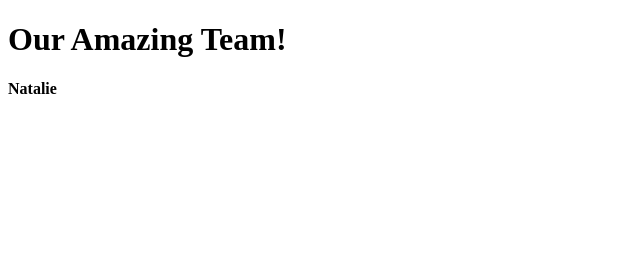
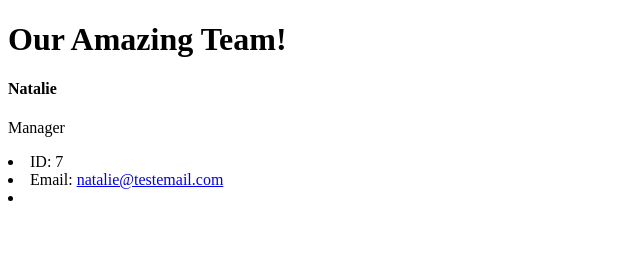
Before and after one commit to sarahhart1997/pretty-profiles-a10, a website: page dist/index.html in a window 1280 px wide. Shown: the whole page, without its empty margins (0-640 px from the left). Drawn offline with Linux system fonts and the light colour scheme.

Commit message:
html updates

```diff
--- a/dist/index.html
+++ b/dist/index.html
@@ -17,9 +17,20 @@
 <!--Personal Cards Start-->
 <main>
     <section id="master-portfolio">
+        <!--Card 1 Natalie Manager-->
         <div class="person-card" style="width: 18rem; min-height: 12rem">
             <div class="card-header text-light bg-primary">
                 <h4 class="card-title">Natalie</h4>
+                <p class="person-role">
+                    Manager
+                </p>
+            </div>
+            <div class="card-body bg-light">
+                <div class="list-group list-group-flush">
+                    <li class="list-group-item">ID: 7</li>
+                    <li class="list-group-item">Email: <a href="mailto:natalie@testemail.com">natalie@testemail.com</a></li>
+                    <li class="list-group-item"></li>
+                </div>
             </div>
         </div>
     </section>
```
